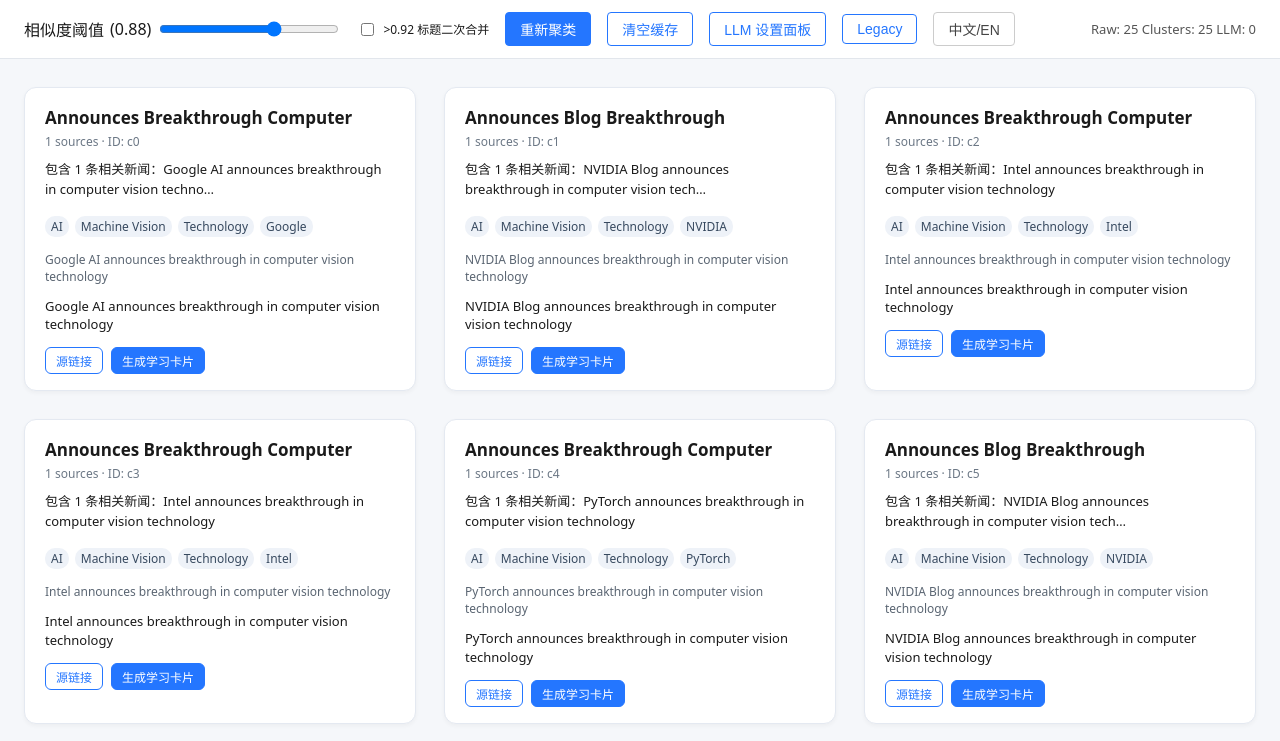
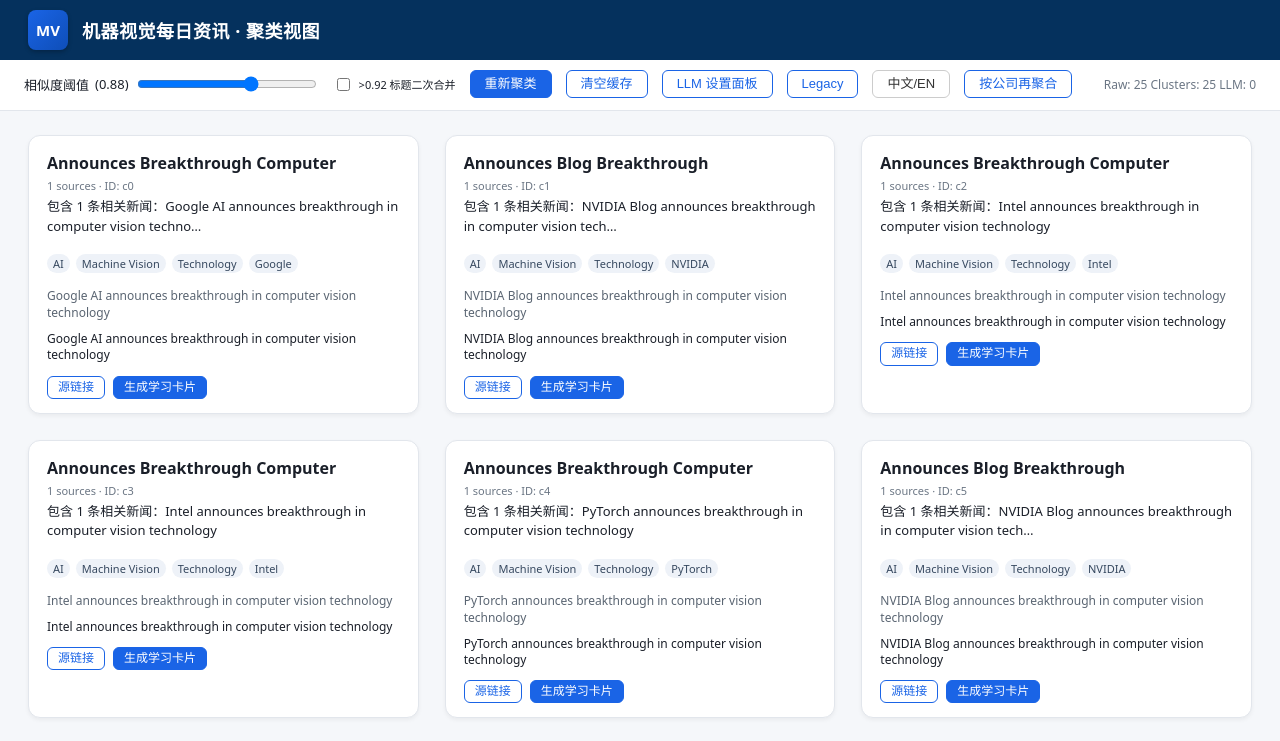
Before and after one commit to Baggio200cn/-, a website with bundled scripts: page index.html in a window 1280 px wide. Shown: the top 741 px of the page. Built offline with nearby package versions, Linux system fonts and the light colour scheme.

Commit message:
Update index.html with Chinese titles and styles

```diff
--- a/index.html
+++ b/index.html
@@ -2,91 +2,156 @@
 <html lang="zh">
 <head>
 <meta charset="UTF-8" />
-<title>Vision News Clustering</title>
+<title>机器视觉每日资讯 · 聚类视图</title>
 <meta name="viewport" content="width=device-width,initial-scale=1" />
 <style>
-body { margin:0; font-family: system-ui,-apple-system,Segoe UI,Roboto,Helvetica,Arial,sans-serif; background:#f5f7fa; color:#1a1a1a; }
-header { padding:12px 24px; background:#fff; border-bottom:1px solid #e2e6ec; }
-#toolbar { display:flex; flex-wrap:wrap; gap:16px; align-items:center; }
-.toolbar-block { display:flex; align-items:center; gap:6px; }
-button { cursor:pointer; padding:6px 14px; border:1px solid #2476ff; background:#2476ff; color:#fff; border-radius:4px; font-size:14px; }
-button.secondary { background:#fff; color:#2476ff; }
-button.danger { background:#d9534f; border-color:#d9534f; }
-button:disabled { opacity:.6; cursor: not-allowed; }
-input[type=range] { width:180px; }
-#clusters { max-width:1280px; margin:28px auto 60px; display:grid; grid-template-columns:repeat(auto-fill,minmax(360px,1fr)); gap:28px; padding:0 24px; }
-.cluster-card { background:#fff; border:1px solid #e4e9f1; border-radius:12px; padding:18px 20px 16px; position:relative; display:flex; flex-direction:column; box-shadow:0 2px 4px rgba(0,0,0,.04); }
-.cluster-card h3 { margin:0 0 4px; font-size:17px; }
-.badge { display:inline-block; padding:2px 6px; border-radius:10px; background:#eef2f8; font-size:12px; margin:0 6px 6px 0; color:#37495f; }
-.badge.llm { background:#12b76a; color:#fff; }
-.badge.err { background:#e03131; color:#fff; }
-.cluster-meta { font-size:12px; color:#6b7785; margin-bottom:10px; }
-.sources { margin:8px 0 0; list-style:none; padding:0; max-height:180px; overflow:auto; line-height:1.4; font-size:13px; }
-.sources li { margin:4px 0; }
-.sources a { text-decoration:none; color:#1456c3; }
-.sources a:hover { text-decoration:underline; }
+:root {
+  --primary:#1a64e6;
+  --bg:#f5f7fa;
+  --card:#fff;
+  --border:#e2e6ec;
+  --radius:12px;
+  --shadow:0 2px 4px rgba(0,0,0,.05);
+  --text:#1a1f29;
+  --muted:#6b7684;
+  --accent:#12b76a;
+}
+* { box-sizing:border-box; }
+body { margin:0; font-family:system-ui,-apple-system,Segoe UI,Roboto,Helvetica,Arial,sans-serif; background:var(--bg); color:var(--text); }
+header.site-bar {
+  background:#05315d;
+  color:#fff;
+  padding:10px 28px;
+  display:flex;
+  align-items:center;
+  gap:14px;
+}
+header.site-bar .logo {
+  width:40px;height:40px;border-radius:8px;
+  background:linear-gradient(135deg,#1a64e6,#0e4eb8);
+  display:flex;align-items:center;justify-content:center;
+  font-weight:600;font-size:15px;
+  box-shadow:0 2px 4px rgba(0,0,0,.25);
+}
+header.site-bar h1 {
+  font-size:18px;
+  margin:0;
+  font-weight:600;
+  letter-spacing:.5px;
+}
+#toolbarWrap {
+  background:#fff;
+  border-bottom:1px solid var(--border);
+  padding:10px 24px 12px;
+}
+#toolbar {
+  display:flex;flex-wrap:wrap;gap:14px;align-items:center;
+  max-width:1500px;margin:0 auto;
+}
+.toolbar-block { display:flex;align-items:center;gap:6px;font-size:13px; }
+input[type=range]{ width:180px; }
+button {
+  cursor:pointer;
+  padding:6px 14px;
+  border:1px solid var(--primary);
+  background:var(--primary);
+  color:#fff;
+  border-radius:6px;
+  font-size:13px;
+  line-height:1.1;
+}
+button.secondary { background:#fff; color:var(--primary); }
+button:disabled { opacity:.55; cursor:not-allowed; }
+#stats { margin-left:auto;font-size:12px;color:var(--muted);white-space:nowrap; }
+#clusters {
+  max-width:1500px;
+  margin:24px auto 60px;
+  padding:0 28px;
+  display:grid;
+  grid-template-columns:repeat(auto-fill,minmax(340px,1fr));
+  gap:26px;
+}
+.cluster-card {
+  background:var(--card);
+  border:1px solid var(--border);
+  border-radius:var(--radius);
+  padding:16px 18px 14px;
+  display:flex;flex-direction:column;
+  box-shadow:var(--shadow);
+  position:relative;
+  transition:box-shadow .18s;
+}
+.cluster-card:hover { box-shadow:0 4px 16px rgba(0,0,0,.07); }
+.cluster-card h3 { margin:0 0 4px;font-size:16px; }
+.badge { background:#eef2f8; color:#36485f; display:inline-block; padding:2px 6px; font-size:11px; border-radius:10px; margin:0 6px 6px 0; }
+.badge.llm { background:var(--accent);color:#fff; }
+.badge.err { background:#e03131;color:#fff; }
+.cluster-meta { font-size:11px;color:var(--muted);margin-bottom:4px; }
+ul.sources { list-style:none;padding:0;margin:8px 0 0;max-height:150px;overflow:auto;font-size:12px;line-height:1.35; }
+ul.sources li { margin:2px 0; }
 .card-actions { margin-top:10px; display:flex; gap:8px; flex-wrap:wrap; }
-.card-actions button { font-size:12px; padding:4px 10px; border-radius:6px; }
-#stats { margin-left:auto; font-size:13px; color:#555; white-space:nowrap; }
-#llmPanel { background:#fff; border:1px solid #e2e6ec; border-radius:8px; padding:16px 20px 20px; margin:12px 24px 0; max-width:960px; display:none; }
+.card-actions button { font-size:12px;padding:4px 10px; }
+#llmPanel { display:none; background:#fff; border-top:1px solid var(--border); padding:16px 24px 18px; }
 #llmPanel.visible { display:block; }
-#llmPanel h4 { margin:0 0 12px; }
 .form-row { display:flex; flex-wrap:wrap; gap:12px; margin-bottom:10px; }
-.form-row label { font-size:13px; display:flex; flex-direction:column; gap:4px; flex:1 1 200px; }
-.form-row input { padding:6px 8px; font-size:13px; border:1px solid #c8d0db; border-radius:4px; width:100%; }
-.progress { font-size:12px; color:#444; margin-top:4px; }
-.lang-toggle { background:#fff; color:#444; border-color:#ccc; }
-footer { text-align:center; font-size:12px; color:#6f7a89; padding:40px 0 80px; }
-.small { font-size:12px; color:#7b8794; }
+.form-row label { font-size:12px; display:flex;flex-direction:column;gap:4px;min-width:180px; }
+.form-row input { border:1px solid #c3ccd6;border-radius:4px;padding:6px 8px;font-size:12px; }
+.lang-toggle { background:#fff;color:#333;border-color:#ccc; }
+footer { text-align:center; font-size:11px;color:#7a8594;padding:38px 0 70px; }
+#globalMsg { font-size:12px; }
 </style>
 </head>
 <body>
-<header>
+
+<header class="site-bar">
+  <div class="logo">MV</div>
+  <h1>机器视觉每日资讯 · 聚类视图</h1>
+</header>
+
+<div id="toolbarWrap">
   <div id="toolbar">
     <div class="toolbar-block">
-      <span id="lblThreshold">相似度阈值</span>
+      <span>相似度阈值</span>
       <span id="thresholdValue">(0.88)</span>
       <input id="thresholdInput" type="range" min="0.75" max="0.95" step="0.01" value="0.88" />
     </div>
     <div class="toolbar-block">
       <input id="titleMergeInput" type="checkbox" />
-      <label for="titleMergeInput" style="font-size:12px; cursor:pointer;">&gt;0.92 标题二次合并</label>
+      <label for="titleMergeInput" style="font-size:11px;cursor:pointer;">&gt;0.92 标题二次合并</label>
     </div>
     <button id="btnRecluster">重新聚类</button>
     <button id="btnClearCache" class="secondary">清空缓存</button>
     <button id="btnLLMPanel" class="secondary">LLM 设置面板</button>
     <button id="btnLegacy" class="secondary">Legacy</button>
     <button id="btnLang" class="lang-toggle">中文/EN</button>
-    <div id="stats">Raw: 0 &nbsp; Clusters: 0 &nbsp; LLM: 0</div>
+    <button id="btnGroupCompany" class="secondary">按公司再聚合</button>
+    <div id="stats">Raw: 0 Clusters: 0 LLM: 0</div>
   </div>
-</header>
+</div>
 
 <section id="llmPanel">
-  <h4>LLM 配置</h4>
+  <h4 style="margin:0 0 10px;font-size:14px;">LLM 配置</h4>
   <div class="form-row">
-    <label>API Base
-      <input id="llmBase" placeholder="https://api.openai.com/v1" />
-    </label>
-    <label>API Key
-      <input id="llmKey" placeholder="sk-..." type="password" />
-    </label>
-    <label>Model
-      <input id="llmModel" placeholder="gpt-4o-mini" />
-    </label>
-    <label>Batch Size
-      <input id="llmBatch" type="number" min="1" max="10" value="4" />
-    </label>
+    <label>API Base <input id="llmBase" placeholder="https://api.openai.com/v1" /></label>
+    <label>API Key <input id="llmKey" type="password" placeholder="sk-..." /></label>
+    <label>Model <input id="llmModel" placeholder="gpt-4o-mini" /></label>
+    <label>Batch <input id="llmBatch" type="number" min="1" max="10" value="4" /></label>
+    <div style="flex:1 1 200px; font-size:11px; color:#666;align-self:flex-end;">
+      Key 仅保存在浏览器，不上传。
+    </div>
   </div>
   <div class="form-row">
     <button id="btnSaveLLM" class="secondary">保存配置</button>
-    <button id="btnEnhanceLLM">批量增强未优化集群</button>
-    <div id="llmProgress" class="progress"></div>
+    <button id="btnEnhanceLLM">批量增强</button>
+    <div id="llmProgress" style="font-size:11px;color:#444;"></div>
   </div>
-  <div class="small">API Key 仅保存在浏览器 localStorage，不上传服务器。</div>
 </section>
 
 <main id="clusters"></main>
-<footer>© 2025 Vision News Clustering · Diagnostics: <code>window.__CLUSTER_DIAG__()</code></footer>
+
+<footer>
+  © 2025 Vision News Clustering · Diagnostics: <code>window.__CLUSTER_DIAG__()</code>
+</footer>
 
 <script type="module" src="./app.js"></script>
 </body>
```
